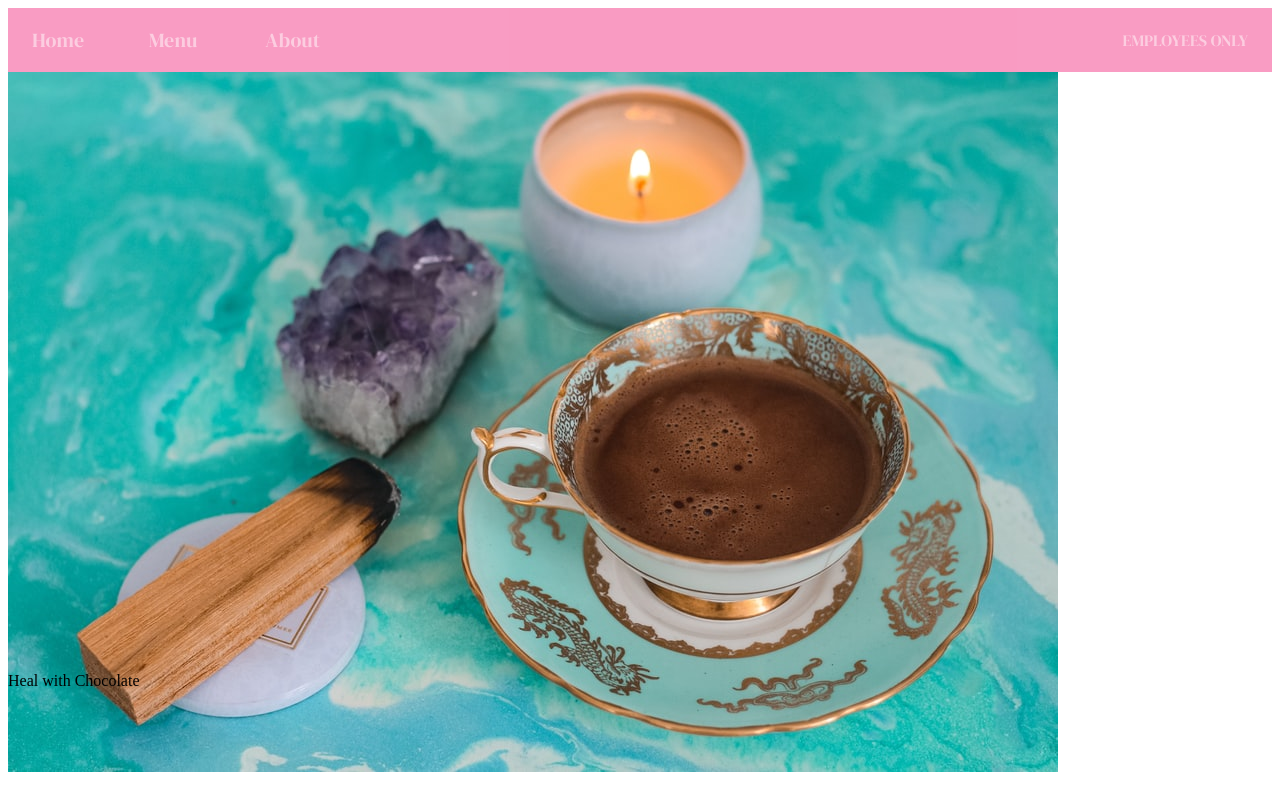
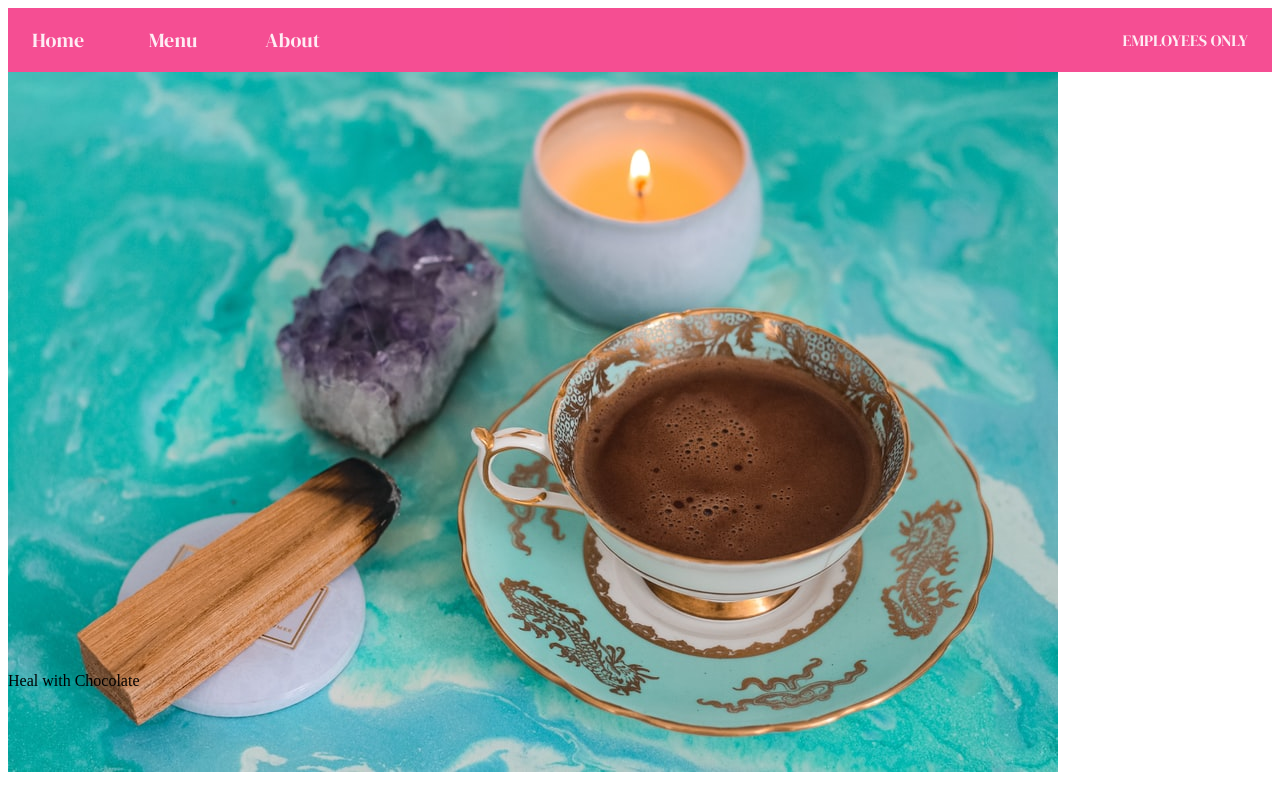
Before and after one commit to reese-lee/chocolate-tap-room, a React app: page / in a window 1280 px wide. Shown: the top 800 px of the page. Built offline with nearby package versions, Linux system fonts and the light colour scheme; a web font is replaced by a local one.

Commit message:
change font colors

```diff
--- a/src/components/NavBar.jsx
+++ b/src/components/NavBar.jsx
@@ -11,7 +11,7 @@ import { Link } from 'react-router-dom';
 const useStyles = makeStyles(theme => ({
   root: {
     backgroundColor: '#f53b88',
-    opacity: '0.5',
+    opacity: '0.9',
     position: 'static',
     boxShadow: 'none'
   },
@@ -28,7 +28,7 @@ const useStyles = makeStyles(theme => ({
       color: 'rgba(255,255,255,0.7)',
     },
     '&:active': {
-      color: 'rgba(255,95,193,1)',
+      color: 'rgba(255,95,235,1)',
     },
   },
   spacing:{
@@ -58,7 +58,6 @@ export default function NavBar() {
               <div className={classes.spacing} style={{fontFamily: 'DM Serif Display'}}>
                 <Link to="/about" style={{ textDecoration: 'none' }}><a className={classes.clicky}>About</a></Link>
               </div>
-
             </div>
           </Typography>
           <div>
```
